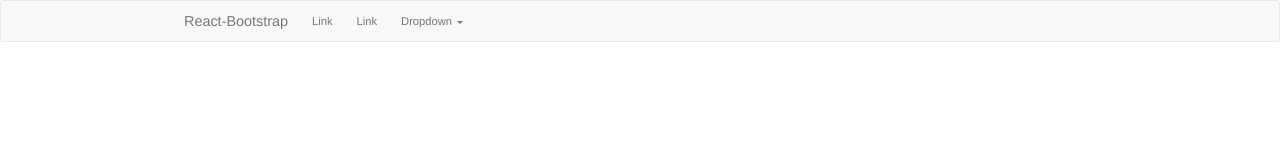
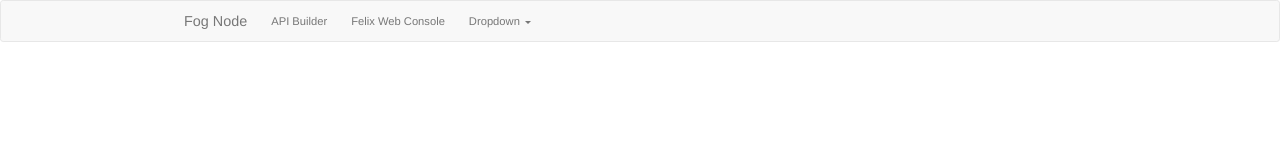
Before and after one commit to lmuench/fog-ui, a React (Create React App) app: page / in a window 1280 px wide. Shown: the top 160 px of the page. Built offline with nearby package versions, Linux system fonts and the light colour scheme; what sematable would draw is missing.

Commit message:
add navbar link to felix web console

```diff
--- a/src/components/misc/TopBar.js
+++ b/src/components/misc/TopBar.js
@@ -8,22 +8,28 @@ const TopBar = props => (
     <Navbar>
       <Navbar.Header>
         <Navbar.Brand>
-          <a href="#home">React-Bootstrap</a>
+          <Link to={'/'}>Fog Node</Link>
         </Navbar.Brand>
       </Navbar.Header>
       <Nav>
-        <NavItem eventKey={1} href="#">
-          Link
+        <NavItem
+          eventKey={1}
+          componentClass={Link}
+          href="/apibuilder"
+          to="/apibuilder"
+          active={window.location.hash === '#/apibuilder'}
+        >
+          API Builder
         </NavItem>
-         <NavItem eventKey={2} href="#">
-            Link
+        <NavItem eventKey={2} href="http://localhost:8080/system/console/bundles">
+          Felix Web Console
         </NavItem>
-        <NavDropdown eventKey={3} title="Dropdown" id="basic-nav-dropdown">
-          <MenuItem eventKey={3.1}>Action</MenuItem>
-          <MenuItem eventKey={3.2}>Another action</MenuItem>
-          <MenuItem eventKey={3.3}>Something else here</MenuItem>
+        <NavDropdown eventKey={2} title="Dropdown" id="basic-nav-dropdown">
+          <MenuItem eventKey={2.1}>Action</MenuItem>
+          <MenuItem eventKey={2.2}>Another action</MenuItem>
+          <MenuItem eventKey={2.3}>Something else here</MenuItem>
           <MenuItem divider />
-          <MenuItem eventKey={3.4}>Separated link</MenuItem>
+          <MenuItem eventKey={2.4}>Separated link</MenuItem>
         </NavDropdown>
       </Nav>
     </Navbar>
```
